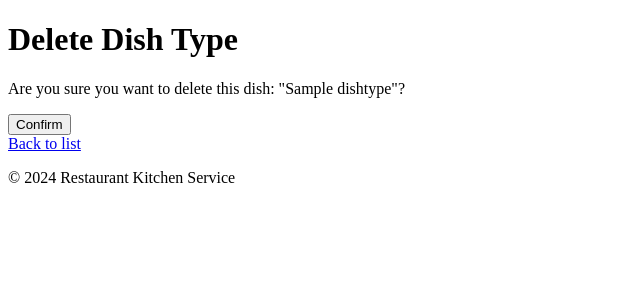
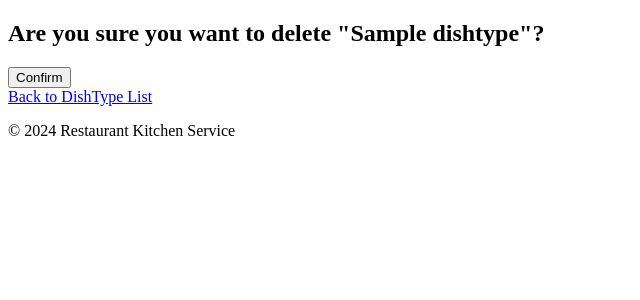
Before and after one commit to dsokolovskiy/Restaurant-Kitchen-Service, a Django app: page /kitchen/dishtypes/1/delete/ in a window 1280 px wide. Shown: the part 134-434 px from the top of the page, without its empty margins (0-640 px from the left). Run offline with Django 5.2, Linux system fonts and the light colour scheme; tables that the repository leaves empty hold one stand-in row (values such as "Sample post").

Commit message:
update file dishtype_confirm_delete

```diff
--- a/templates/kitchen/dishtype_confirm_delete.html
+++ b/templates/kitchen/dishtype_confirm_delete.html
@@ -1,11 +1,12 @@
 {% extends "base.html" %}
 
+{% block title %}Delete DishType{% endblock %}
+
 {% block content %}
-<h1>Delete Dish Type</h1>
-<p>Are you sure you want to delete this dish: "{{ object.name }}"?</p>
+<h2>Are you sure you want to delete "{{ dishtype.name }}"?</h2>
 <form method="post">
     {% csrf_token %}
     <button type="submit">Confirm</button>
 </form>
-<a href="{% url 'dishtype_list' %}">Back to list</a>
+<a href="{% url 'kitchen:dishtype_list' %}">Back to DishType List</a>
 {% endblock %}
```
